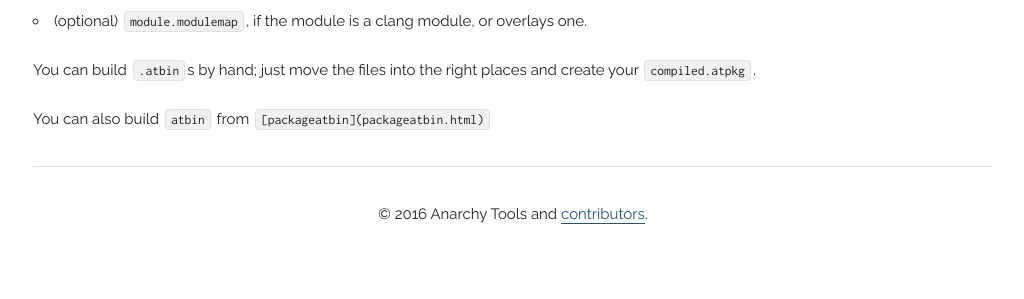
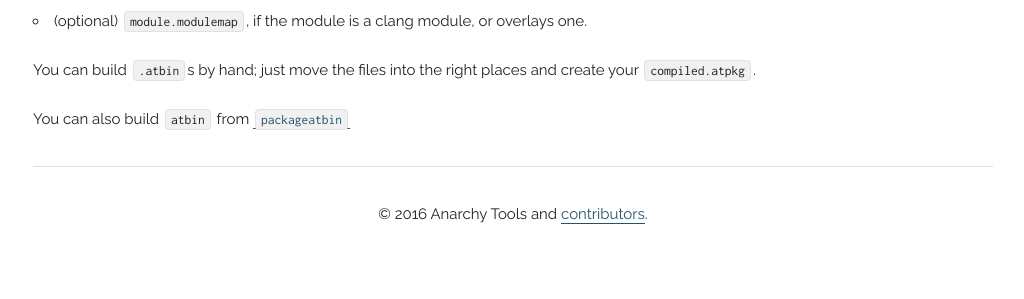
Before and after one commit to AnarchyTools/anarchytools.github.io, a Jekyll site: the page built from docs/atbin.md, in a window 1280 px wide. Shown: the part 902-1201 px from the top of the page, without its empty margins (127-1151 px from the left). Built offline with Jekyll 4.4.1, drawn with Linux system fonts in a browser that asks for light colours.

Commit message:
Update atbin.md

```diff
--- a/docs/atbin.md
+++ b/docs/atbin.md
@@ -37,4 +37,4 @@ This `.atbin` will contain:
 
 You can build `.atbin`s by hand; just move the files into the right places and create your `compiled.atpkg`.
 
-You can also build `atbin` from `[packageatbin](packageatbin.html)`
+You can also build `atbin` from [`packageatbin`](packageatbin.html)
```
